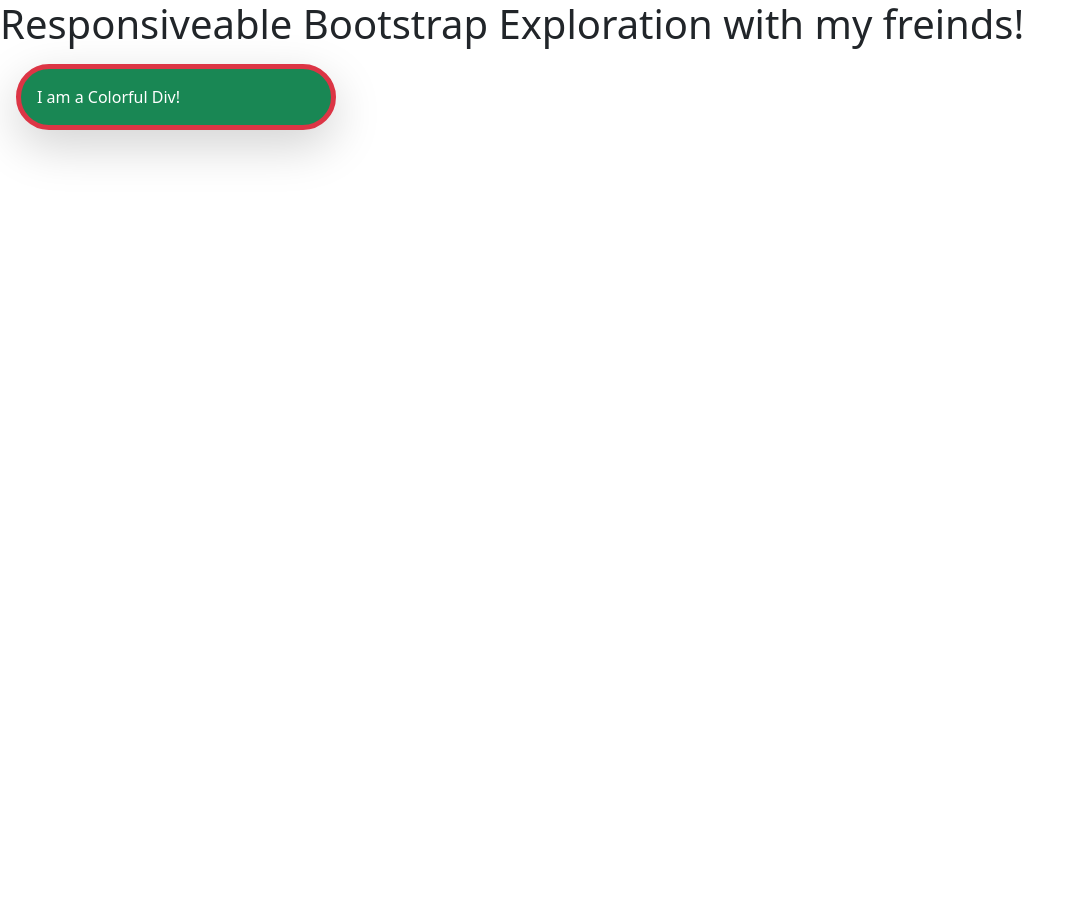
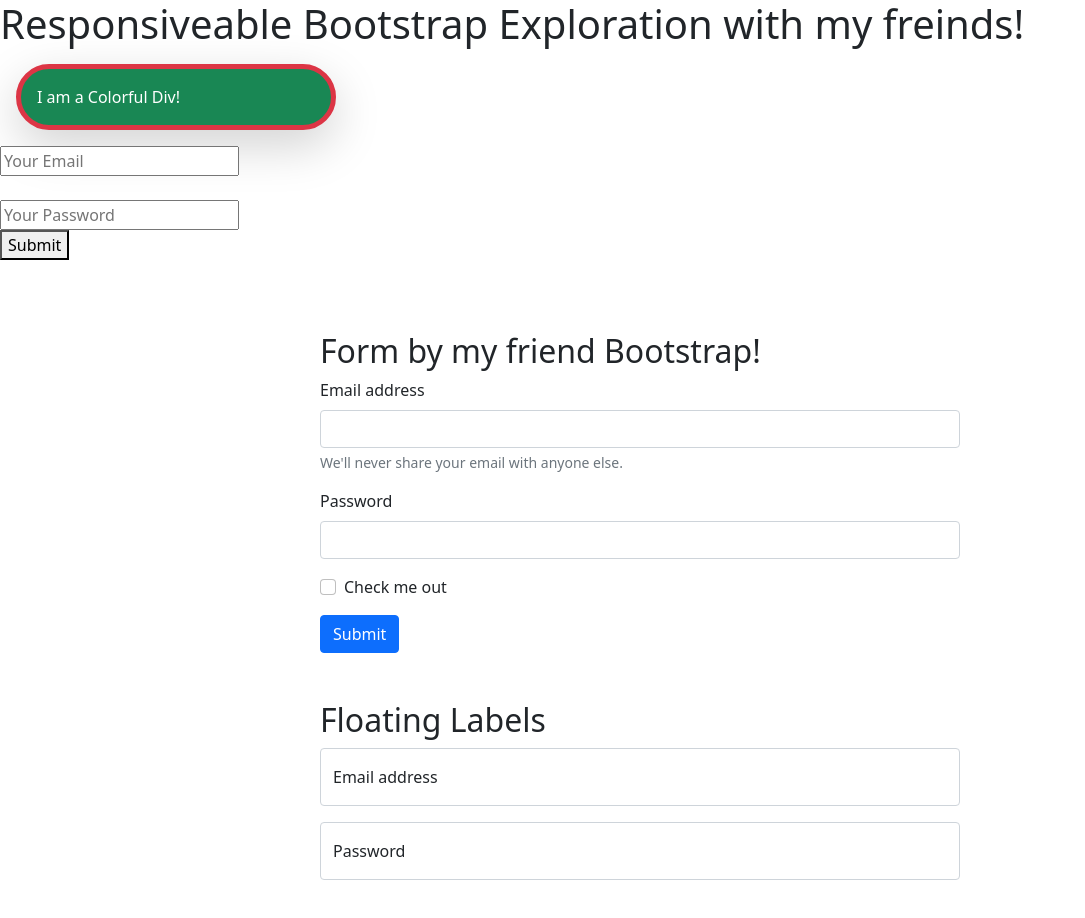
Before and after one commit to jamintowebdev/responsive-bootstrap, a plain HTML site: page index.html in a window 1280 px wide. Shown: the whole page, without its empty margins (0-1085 px from the left). Before the commit the page ends 800 px from the top, so only its background shows below. Drawn offline with nearby package versions, Linux system fonts and the light colour scheme.

Commit message:
Bootstrap form learned and practiced

```diff
--- a/index.html
+++ b/index.html
@@ -12,9 +12,54 @@
         integrity="sha384-EVSTQN3/azprG1Anm3QDgpJLIm9Nao0Yz1ztcQTwFspd3yD65VohhpuuCOmLASjC" crossorigin="anonymous">
 </head>
 
-<body>
+<body class="mb-5">
     <h1>Responsiveable Bootstrap Exploration with my freinds!</h1>
-    <div class="bg-success text-white p-3 m-3 border border-danger border-5 rounded-pill shadow-lg w-25">I am a Colorful Div!</div>
+    <div class="bg-success text-white p-3 m-3 border border-danger border-5 rounded-pill shadow-lg w-25">I am a Colorful
+        Div!</div>
+
+    <form action="">
+        <input type="text" placeholder="Your Email"> <br> <br>
+        <input type="password" name="" id="" placeholder="Your Password"> <br>
+        <button type="submit">Submit</button>
+    </form>
+    <br> <br> <br>
+
+
+    <!-- Using Form from Bootstrap -->
+    <div class="w-50 mx-auto">
+        <h2>Form by my friend Bootstrap!</h2>
+        <form>
+            <div class="mb-3">
+                <label for="exampleInputEmail1" class="form-label">Email address</label>
+                <input type="email" class="form-control" id="exampleInputEmail1" aria-describedby="emailHelp">
+                <div id="emailHelp" class="form-text">We'll never share your email with anyone else.</div>
+            </div>
+            <div class="mb-3">
+                <label for="exampleInputPassword1" class="form-label">Password</label>
+                <input type="password" class="form-control" id="exampleInputPassword1">
+            </div>
+            <div class="mb-3 form-check">
+                <input type="checkbox" class="form-check-input" id="exampleCheck1">
+                <label class="form-check-label" for="exampleCheck1">Check me out</label>
+            </div>
+            <button type="submit" class="btn btn-primary">Submit</button>
+        </form>
+    </div>
+    <br> <br>
+
+    <!-- Form's Floating Label from Bootstrap -->
+    <div class="w-50 mx-auto">
+        <h2>Floating Labels</h2>
+        <div class="form-floating mb-3">
+            <input type="email" class="form-control" id="floatingInput" placeholder="name@example.com">
+            <label for="floatingInput">Email address</label>
+        </div>
+        <div class="form-floating">
+            <input type="password" class="form-control" id="floatingPassword" placeholder="Password">
+            <label for="floatingPassword">Password</label>
+        </div>
+    </div>
+
 
 
 
```
